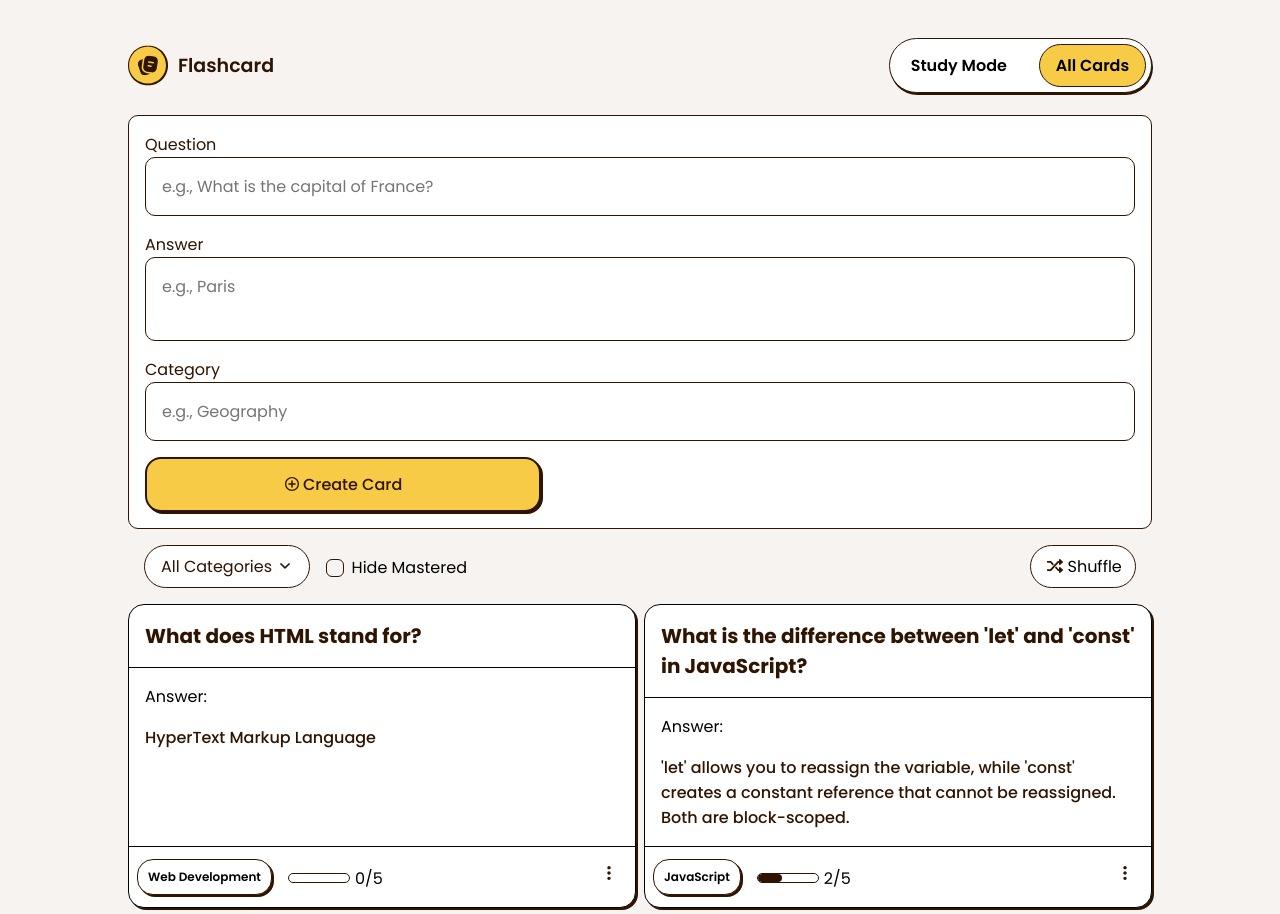
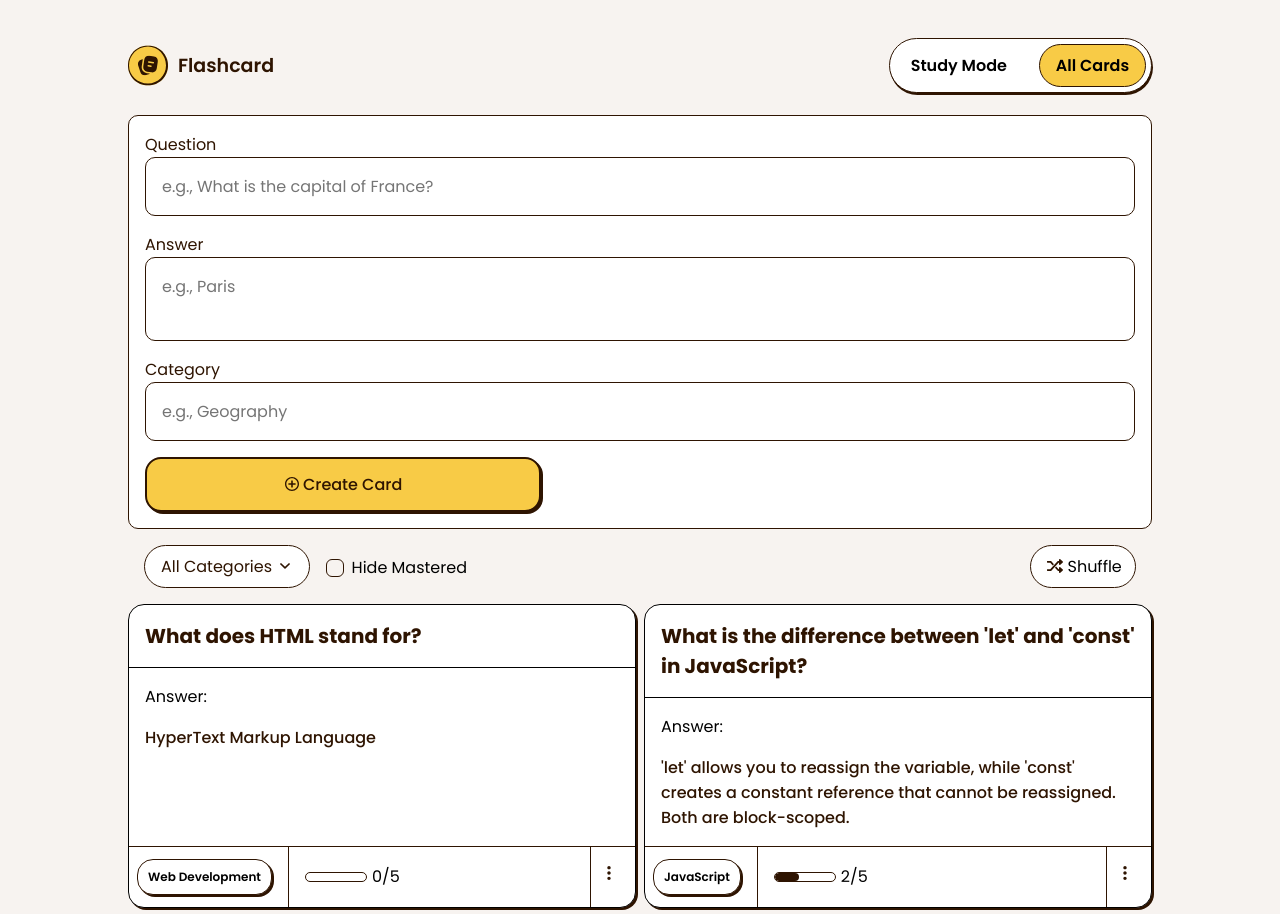
Before and after one commit to bengera/flashcard-app, a React (Vite) app: page / in a window 1280 px wide. Shown: the top 914 px of the page. Built offline with nearby package versions, Linux system fonts and the light colour scheme.

Commit message:
Add final styling to miniflashcards

```diff
--- a/src/css/mini-cards.css
+++ b/src/css/mini-cards.css
@@ -50,7 +50,7 @@
   gap: 1rem;
   justify-content: space-between;
   margin-top: auto;
-  border-top: 1px solid black;
+  border-top: 1px solid var(--clr-neutral-900);
   padding: 0 0.5rem;
 }
 
@@ -58,4 +58,5 @@
   border: 0;
   background: none;
   cursor: pointer;
+  border-left: 1px solid var(--clr-neutral-900);
 }
--- a/src/css/progress-bar.css
+++ b/src/css/progress-bar.css
@@ -41,3 +41,24 @@
 .flashcard__progress-container-mastered .flashcard__progress-number {
   display: none;
 }
+
+.flashcard__progress-container {
+  margin-top: auto;
+  display: flex;
+  justify-content: center;
+  align-items: center;
+  gap: 5px;
+  padding-left: 1rem;
+  border-left: 1px solid var(--clr-neutral-900);
+  margin-top: 0;
+  /* border-right: 1px solid var(--clr-neutral-900);
+  padding-right: 1rem; */
+}
+
+.flashcard__progress-container--study span {
+  padding: 0 8px;
+}
+
+.flashcard__progress-container--minicard {
+  margin-right: auto;
+}
--- a/src/css/study-panel.css
+++ b/src/css/study-panel.css
@@ -182,22 +182,6 @@ input[type="checkbox"]:checked {
   grid-row: 2;
 }
 
-.flashcard__progress-container {
-  margin-top: auto;
-  display: flex;
-  justify-content: center;
-  align-items: center;
-  gap: 5px;
-}
-
-.flashcard__progress-container--study span {
-  padding: 0 8px;
-}
-
-.flashcard__progress-container--minicard {
-  margin-right: auto;
-}
-
 /*FLASHCARD-REVEALED*/
 .flashcard__content--revealed {
   background-color: var(--clr-blue-400);
```
